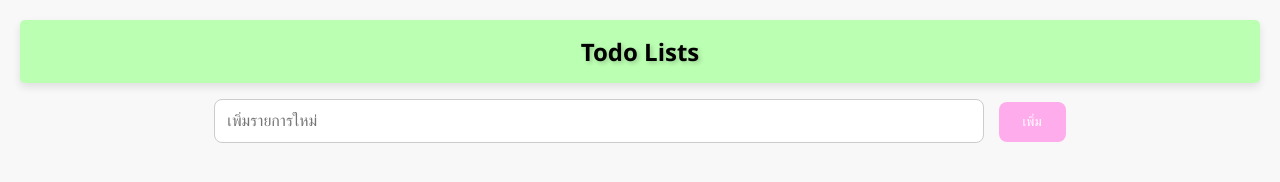
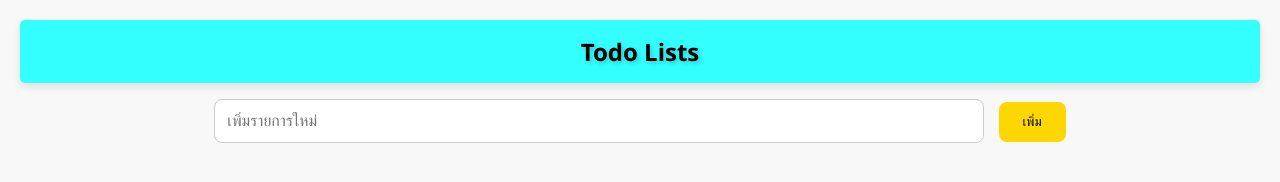
Before and after one commit to 65160375/88726065, a plain HTML site: page lab07/todo.html in a window 1280 px wide. Drawn offline with Linux system fonts and the light colour scheme.

Commit message:
ปรับสไตล์ CSS เพิ่มความสวยงาม

```diff
--- a/lab07/styles.css
+++ b/lab07/styles.css
@@ -8,7 +8,7 @@ body {
 h1 {
     color: #333;
     font-size: 24px;
-    background-color: #bbffb2;
+    background-color: #33FFFF;
     padding: 15px;
     border-radius: 5px;
     color: rgb(0,0,0);
@@ -49,8 +49,8 @@ input[type="text"] {
 
 button {
     padding: 12px 24px;
-    background-color: #ffaced;
-    color: white;
+    background-color: #FFD700;
+    color: black;
     border: none;
     border-radius: 8px;
     cursor: pointer;
@@ -58,5 +58,6 @@ button {
 }
 
 button:hover {
-    background-color: #0056b3;
+    background-color: #0028FF;
+    color:white;
 }
```
